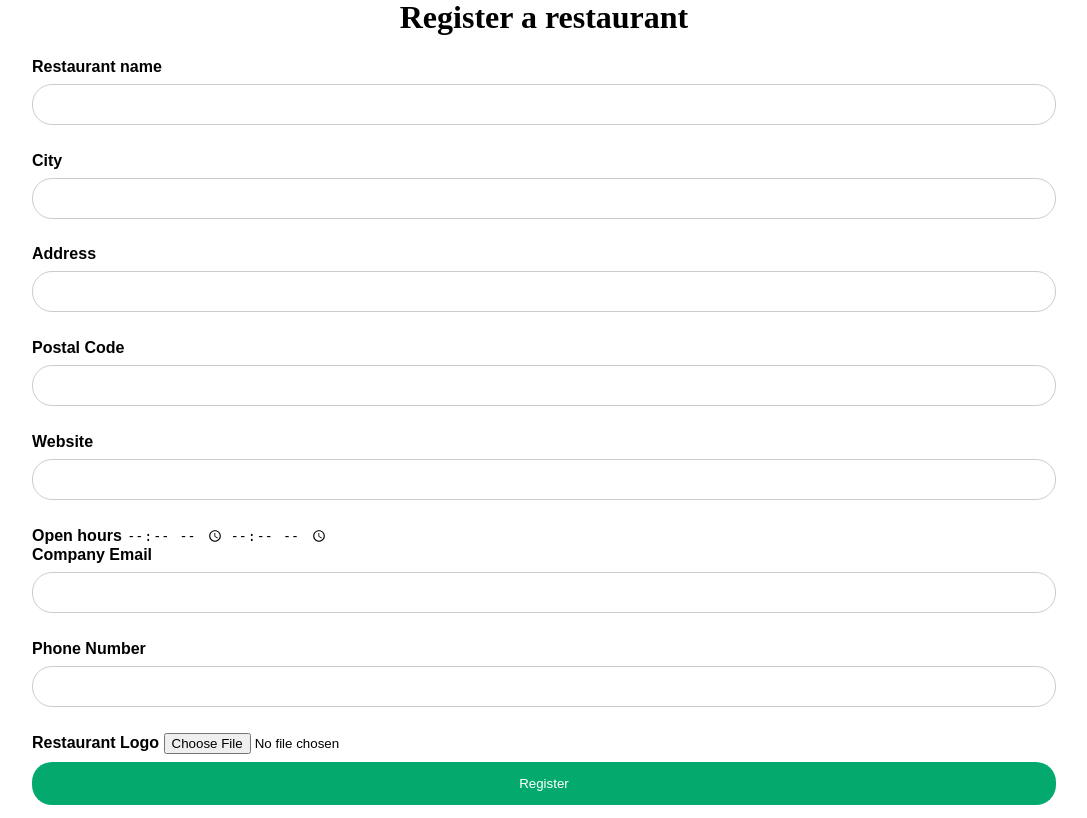
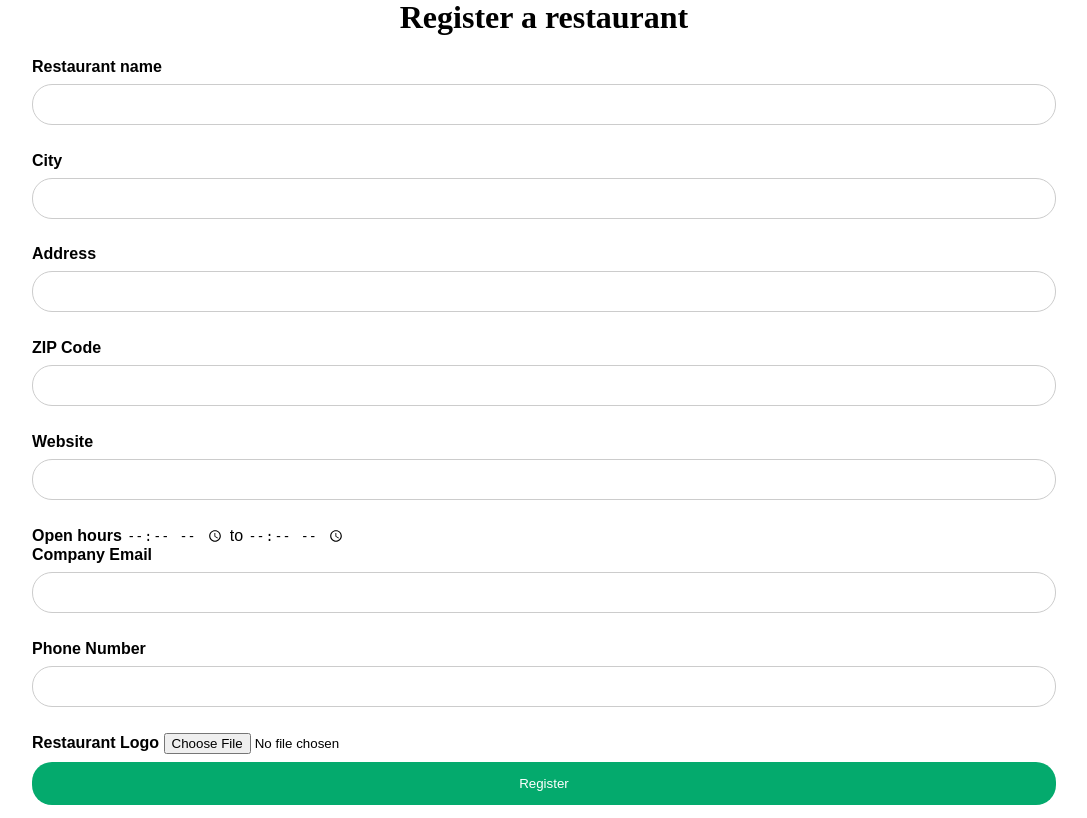
Before and after one commit to FEUP-LTW-2022/ltw-restaurant, a PHP site: page /register-restaurant.php in a window 1280 px wide. Shown: the part 150-968 px from the top of the page, without its empty margins (96-1183 px from the left). Run offline with PHP 8.4, Linux system fonts and the light colour scheme.

Commit message:
register-restaurant.php updated

```diff
--- a/register-restaurant.php
+++ b/register-restaurant.php
@@ -23,7 +23,7 @@
                 <input name="address" type="text" required>
             </label>
 
-            <label><b>Postal Code</b>
+            <label><b>ZIP Code</b>
                 <input name="postal code" type="text" required>
             </label>
 
@@ -34,6 +34,7 @@
 
             <label for="openHours"><b>Open hours</b>
                 <input name="open-time" type="time" required>
+                to
                 <input name="close-time" type="time" required>
             </label>
             <br>
```
